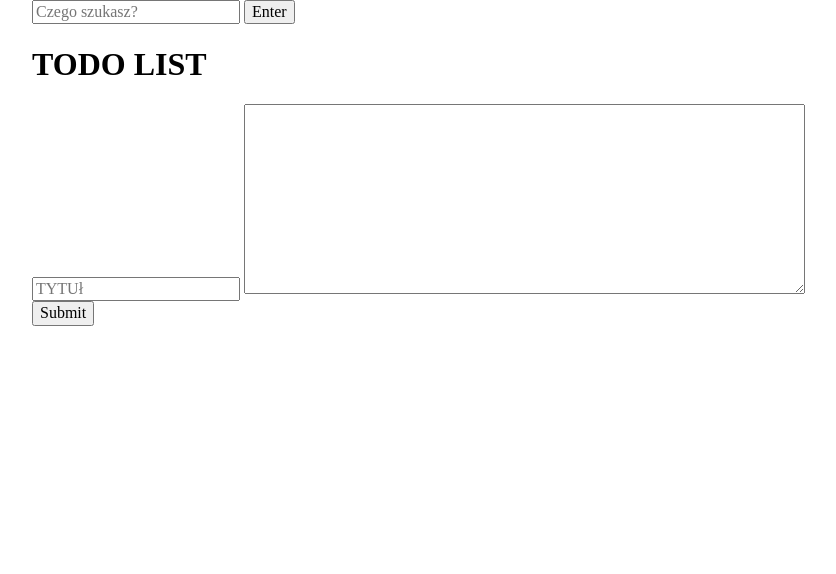
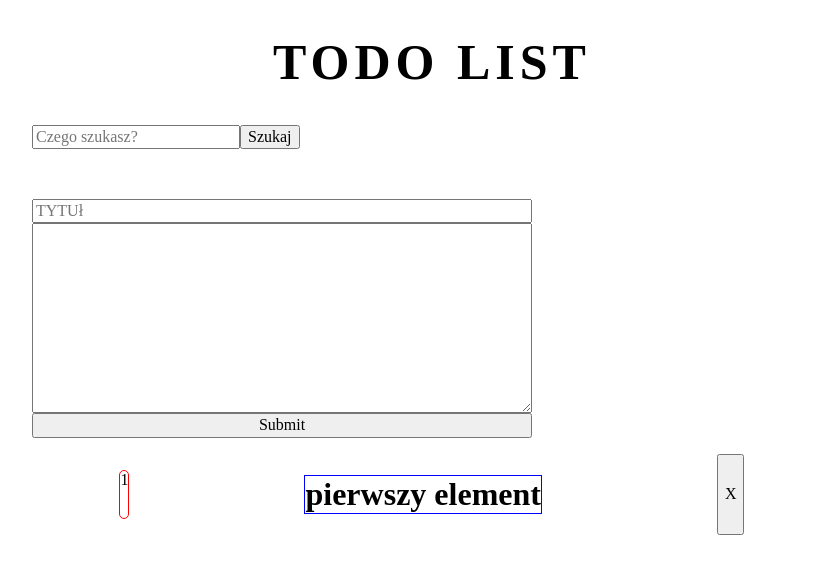
Before and after one commit to R4V88/ToDoList, a website: page src/content/index.html in a window 1280 px wide. Shown: the whole page, without its empty margins (208-1044 px from the left). Drawn offline with nearby package versions, Linux system fonts and the light colour scheme; files that its build step writes are made by us from their sources.

Commit message:
feat: doing some scss

```diff
--- a/src/content/index.html
+++ b/src/content/index.html
@@ -13,11 +13,14 @@
 <body>
   <header>
     <navigation class="navigation">
+      <div class="navigation__searchTool">
       <input type="text" class="navigation__input" placeholder="Czego szukasz?">
-      <button class="navigation__searcht">Enter</button>
+        <button class="navigation__searcht">Szukaj</button>
+      </div>
         <h1 class="navigation__title">TODO LIST</h1>
         <!-- <button class="navigation__up">Do góry</button> -->
     </navigation>
+  </header>
 
   <body class="bodyGrid">
 
@@ -29,14 +32,14 @@
     </form>
     <section class="todoWrapper">
       <ul class="todo" id="todo">
-          <!-- <li class="todo__item" id="todo__item">
+        <li class="todo__item" id="todo__item">
           <div class="todo__wrapper">
             <p class="todo__position">1</p>
             <h1 class="todo__title">pierwszy element</h1>
             <button class="todo__delete">X</button>
           </div>
           <p class="todo__content"></p>
-          </li> -->
+        </li>
       </ul>
     </section>
   </body>
--- a/src/scss/main.scss
+++ b/src/scss/main.scss
@@ -16,17 +16,49 @@ body {
   max-width: 800px;
   width: 100%;
   margin: 0 auto;
+  display: flex;
+  justify-content: center;
+  flex-direction: column;
+}
+
+header {
+  display: flex;
+  justify-content: flex-start;
+  padding-bottom: 50px;
+}
+.navigation {
+  display: flex;
+  align-items: center;
+  justify-content: center;
+  flex-direction: column-reverse;
+  width: 100%;
+  &__searchTool {
+    display: flex;
+    width: 100%;
+    justify-content: flex-start;
+  }
+  &__title {
+    font-size: 50px;
+    text-transform: uppercase;
+    letter-spacing: 5px;
+  }
+}
+
+.addForm {
+  max-width: 500px;
+  display: flex;
+  flex-direction: column;
 }
 
 .todo {
   width: 100%;
-  display: flex;
-  justify-content: center;
+  // display: flex;
+  // justify-content: ;
   padding: 0;
   &__item {
     list-style: none;
   }
-  &__wrapper{
+  &__wrapper {
     display: flex;
     justify-content: space-around;
   }
@@ -39,7 +71,7 @@ body {
     border: 1px solid blue;
     grid-area: title;
   }
-  &__content{
+  &__content {
     grid-area: content;
   }
 }
```
Also changed, not shown: src/js/main.js (+0 -15 lines). Lines whose indentation alone changed are shown as unchanged.
